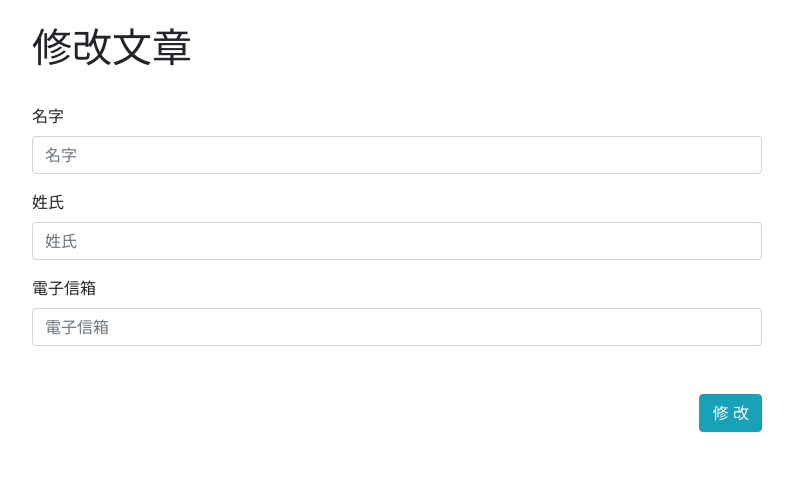
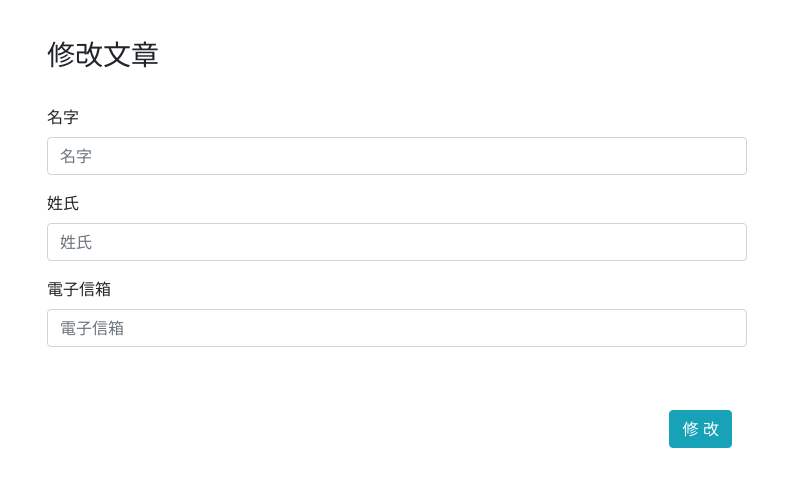
Before and after one commit to elaineyeh/Plant-Robot-Web, a Django app: template templates/todo/edit.html in a window 1280 px wide. Shown: the part 76-563 px from the top of the page, without its empty margins (243-1036 px from the left). Run offline with Django 3.2, Linux system fonts and the light colour scheme; the template is opened without the code that fills it: values that come from a table or form of the project are taken from there, others are empty; some libraries are stand-ins or nearby versions.

Commit message:
modified the layout padding

```diff
--- a/templates/registration/edit.html
+++ b/templates/registration/edit.html
@@ -16,7 +16,7 @@
       <button type="submit" class="btn btn-info" style="float:left">
         確定
       </button>
-      &nbsp;&nbsp;
+      &nbsp;&nbsp;&nbsp;
       <a class="btn btn-outline-info" href="{% url 'index' %}" role="button">取消</a>
       {% endbuttons %}
 
--- a/templates/registration/password_change.html
+++ b/templates/registration/password_change.html
@@ -6,6 +6,7 @@
 <div class="row">
   <div class="col-6 offset-3">
     <form action="" method="post" class="form">
+    <br>
       <h3>更改密碼</h3>
       <br>
       {% csrf_token %}
--- a/templates/todo/edit.html
+++ b/templates/todo/edit.html
@@ -5,15 +5,16 @@
 {% block body %}
 <div class="row">
   <div class="col-md-8 offset-md-2 col-xs-12">
+    <div style="padding:15px">
     <br>
-    <h1>修改文章</h1>
+    <h3>修改文章</h3>
     <br>
     <form action="" method="post" class="form" enctype="multipart/form-data">
       {% csrf_token %}
       {% bootstrap_form form %}
       {% buttons %}
       <br>
-      <div class="row float-right">
+      <div class="row float-right" style="padding:15px">
         <div class="col my-2">
           <button type="submit" class="btn btn-info">
             修 改
@@ -22,6 +23,7 @@
       </div>
       {% endbuttons %}
     </form>
+    </div>
   </div>
 </div>
 {% endblock %}
--- a/templates/todo/index.html
+++ b/templates/todo/index.html
@@ -5,7 +5,9 @@
   <div class="col-8 offset-2">
     <div class="row">
       <div class="col-12">
-        <h1>知識文章列表</h1>
+      <br>
+        <h3>知識文章列表</h3>
+        <br>
         <div class="list-group list-group-flush">
           {% for todo in todos %}
           <a href="{% url 'todo:show' todo.pk %}" class="list-group-item list-group-item-action">{{todo.title}}</a>
--- a/templates/todo/new.html
+++ b/templates/todo/new.html
@@ -5,8 +5,9 @@
 {% block body %}
 <div class="row">
   <div class="col-md-8 offset-md-2 col-xs-12">
-    <br>
-    <h1>新增文章</h1>
+    <div style="padding:15px">
+      <br>
+    <h3>新增文章</h3>
     <br>
     <form action="" method="post" class="form"  enctype="multipart/form-data">
       {% csrf_token %}
@@ -22,6 +23,7 @@
       </div>
       {% endbuttons %}
     </form>
+    </div>
   </div>
 </div>
 {% endblock %}
```
Also changed, not shown: templates/todo/delete.html (+3 -5 lines), templates/todo/show.html (+5 -2 lines).
